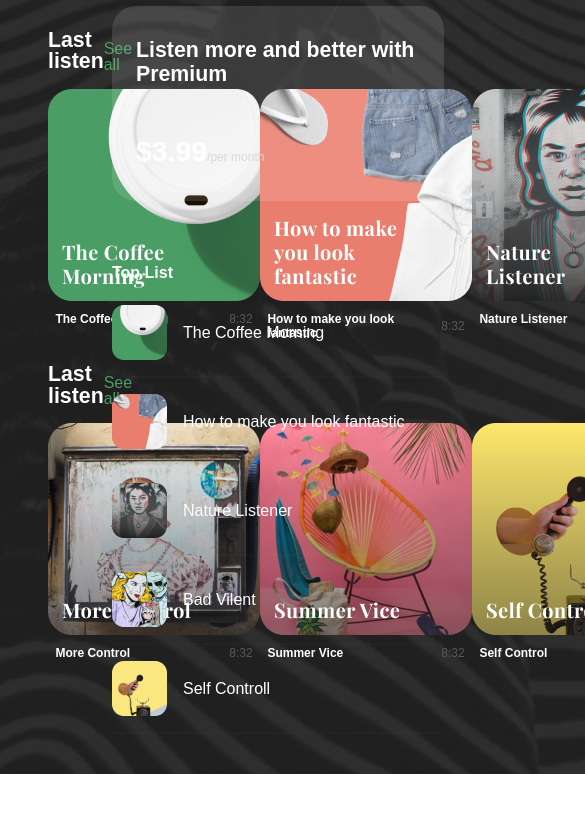
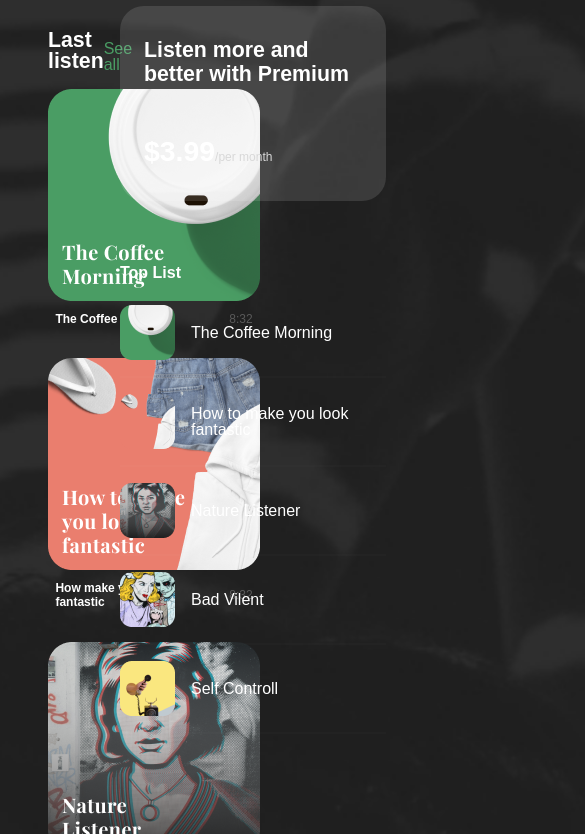
Before and after one commit to RafaelGoulartB/audio-book-website, a plain HTML site: page index.html in a window 390 px wide. Shown: the part 93-927 px from the top of the page, 585 px wide, since content can reach past the window. Before the commit the page ends 867 px from the top, so only its background shows below. Drawn offline with Linux system fonts and the light colour scheme.

Commit message:
Responsive Layout

```diff
--- a/css/aside.css
+++ b/css/aside.css
@@ -44,3 +44,9 @@
   margin-left: 1em;
   font-size: var(--body-text-01);
 }
+
+@media(max-width: 1366px ) {
+  #aside {
+    margin-left: 1.5em;
+  }
+}
--- a/css/grid-layout.css
+++ b/css/grid-layout.css
@@ -1,7 +1,7 @@
 #content {
   display: grid;
   grid-gap: 1.5em;
-  grid-template-columns: 1fr 1fr 348px;
+  grid-template-columns: 1fr 1fr 350px;
   margin-left:  3em;
   margin-right: 3em;
   font-family: 'Public Sans', sans-serif;
@@ -23,3 +23,15 @@
   grid-column-start: 3;
   grid-column-end: 3;
 }
+
+@media(max-width: 1280px) {
+  #content {
+    grid-template-columns: 1fr 1fr 220px;
+  }
+}
+@media(max-width: 1366px) {
+  #content {
+    grid-template-columns: 1fr 1fr 290px;
+  }
+
+}
--- a/css/main.css
+++ b/css/main.css
@@ -20,6 +20,9 @@
 #main .content-row .audios-cards {
   display: flex;
   justify-content: space-around;
+  flex-wrap: wrap;
+  align-items: center;
+  flex-direction: row;
 }
 #main .content-row .audios-cards .item {
   color: #fff;
@@ -41,3 +44,15 @@
   font-size: var(--body-text-02);
   color: var(--black74);
 }
+
+@media(min-width: 1680px ) {
+  #main {
+    margin-right: 5em;
+  }
+}
+@media(max-width: 1280px) {
+  #main .content-row .audios-cards .item {
+    margin-bottom: 2em;
+    margin-right: 5em;
+  }
+}
--- a/css/style.css
+++ b/css/style.css
@@ -32,3 +32,9 @@ body {
 .show {
   display: inline-block;
 }
+
+@media(min-width: 1440px ) {
+  body {
+    height: 100vh;
+  }
+}
--- a/index.html
+++ b/index.html
@@ -62,7 +62,7 @@
             <p class="author-name"></p>
             <div class="rating"></div>
             <div class="info">
-              <h2 class="audio-title">How to make you look fantastic</h2>
+              <h2 class="audio-title">How make you look fantastic</h2>
               <p class="time-audio">8:32</p>
             </div>
           </a>
```
